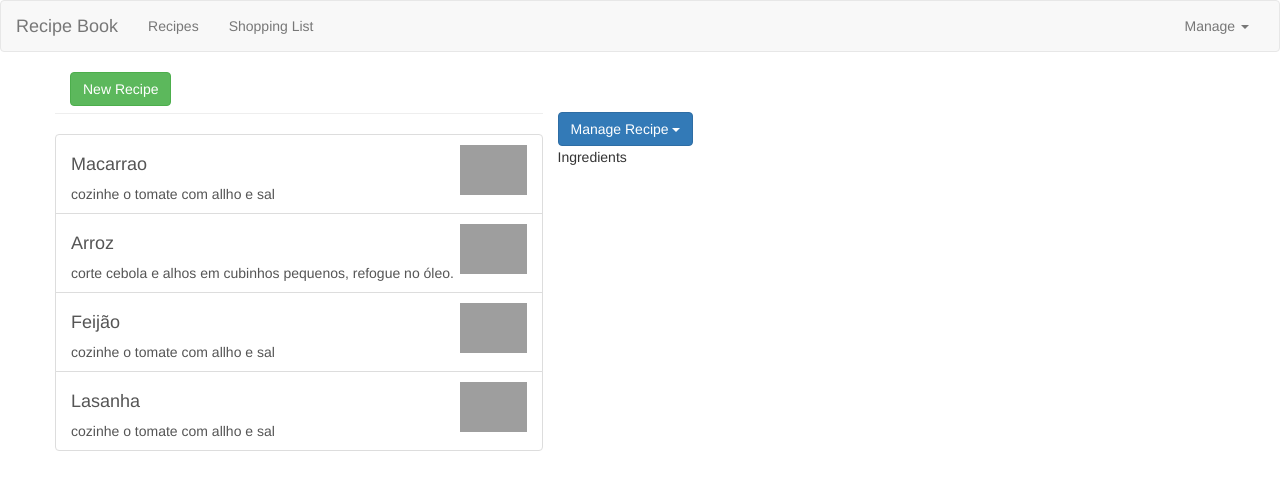
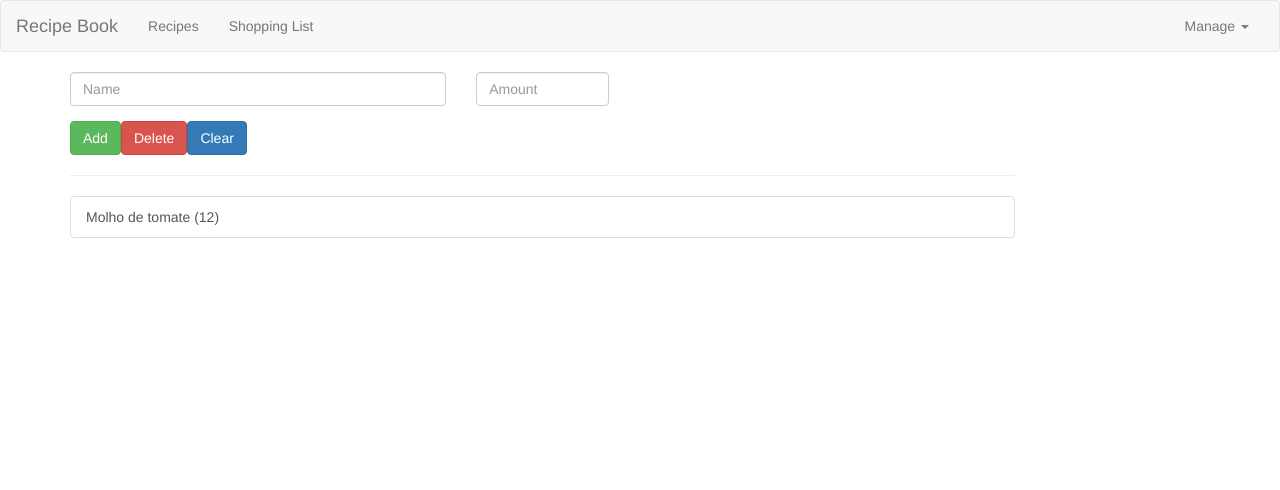
Before and after one commit to CibeleMartins/shoppingIngredients, an Angular app: page /shoppList in a window 1280 px wide. Before the commit this address led to /. Shown: the top 490 px of the page. Built offline with nearby package versions, Linux system fonts and the light colour scheme; grey boxes are pictures that could not be loaded.

Commit message:
🚧 feat: Implement routes

```diff
--- a/src/app/app-routing.module.ts
+++ b/src/app/app-routing.module.ts
@@ -1,8 +1,12 @@
 import { NgModule } from '@angular/core';
 import { RouterModule, Routes } from '@angular/router';
 
+import { RecipesComponent } from './components/recipes/recipes.component';
+import { ShoppingListComponent } from './components/shopping-list/shopping-list.component';
+
 const routes: Routes = [
-
+  {path: '', component: RecipesComponent},
+  {path: 'shoppList', component: ShoppingListComponent}
 ];
 
 @NgModule({
--- a/src/app/app.component.html
+++ b/src/app/app.component.html
@@ -4,8 +4,9 @@
   <div class="row">
 
     <div class="col-md-12">
-      <app-recipes *ngIf="loadedFeature === 'recipe'"></app-recipes>
-      <app-shopping-list *ngIf="loadedFeature === 'shopping-list'"></app-shopping-list>
+      <!-- <app-recipes *ngIf="loadedFeature === 'recipe'"></app-recipes>
+      <app-shopping-list *ngIf="loadedFeature === 'shopping-list'"></app-shopping-list> -->
+      <router-outlet></router-outlet>
     </div>
   </div>
 
--- a/src/app/app.component.ts
+++ b/src/app/app.component.ts
@@ -6,7 +6,7 @@ import { Component } from '@angular/core';
   styleUrls: ['./app.component.css']
 })
 export class AppComponent {
-  title = 'shoppIngredients';
+  title = 'Shopp Ingredients';
 
   loadedFeature = 'recipe';
 
--- a/src/app/components/header/header.component.html
+++ b/src/app/components/header/header.component.html
@@ -9,8 +9,8 @@
 
         <div class="navbar-collapse" [class.collapse]="collapsed" (window:resize)="collapsed = true">
             <ul class="nav navbar-nav">
-                <li href="#"(click)="toSelect('recipe')"><a>Recipes</a></li>
-                <li href="#" (click)="toSelect('shopping-list')"><a>Shopping List</a></li>
+                <li href="#" routerLink="/"><a>Recipes</a></li>
+                <li href="#" routerLink="/shoppList"><a>Shopping List</a></li>
             </ul>
 
             <ul class="nav navbar-nav navbar-right">
--- a/src/app/components/shopping-list/shopping-list-edit/shopping-list-edit.component.html
+++ b/src/app/components/shopping-list/shopping-list-edit/shopping-list-edit.component.html
@@ -4,17 +4,27 @@
         <form>
             <div class="row">
                 <div class="col-sm-5 form-group">
-                    <input placeholder="Name" type="text" class="form-control"/>
+                    <input
+                    placeholder="Name"
+                    type="text"
+                    class="form-control"
+                    #inputNameIngredient
+                    />
                 </div>
 
                 <div class="col-sm-2 form-group">
-                    <input placeholder="Amount" type="number" class="form-control"/>
+                    <input
+                    #inputAmountIngredient
+                    placeholder="Amount"
+                    type="number"
+                    class="form-control"/>
                 </div>
+
             </div>
 
             <div class="row">
                 <div class="col-xs-12">
-                    <button class="btn btn-success" type="submit">Add</button>
+                    <button class="btn btn-success" type="submit" (click)="onAddItem()">Add</button>
                     <button class="btn btn-danger">Delete</button>
                     <button class="btn btn-primary">Clear</button>
                 </div>
--- a/src/app/components/shopping-list/shopping-list-edit/shopping-list-edit.component.ts
+++ b/src/app/components/shopping-list/shopping-list-edit/shopping-list-edit.component.ts
@@ -1,4 +1,5 @@
-import { Component, OnInit } from '@angular/core';
+import { Component, ElementRef, EventEmitter, OnInit, Output, ViewChild} from '@angular/core';
+import { Ingredients } from '../../shared/ingredients.model';
 
 @Component({
   selector: 'app-shopping-list-edit',
@@ -7,9 +8,27 @@ import { Component, OnInit } from '@angular/core';
 })
 export class ShoppingListEditComponent implements OnInit {
 
+  @ViewChild ("inputNameIngredient", {static: true}) inputNameIngredient : ElementRef;
+  @ViewChild ("inputAmountIngredient", {static: true}) inputAmountIngredient : ElementRef;
+
+  @Output() ingredientAdded = new EventEmitter<Ingredients>();
+
   constructor() { }
 
   ngOnInit(): void {
   }
 
+  onAddItem() {
+
+    const nameIngredient = this.inputAmountIngredient.nativeElement.value;
+    const amountIngredient = this.inputAmountIngredient.nativeElement.value;
+
+    const newIngredient = new Ingredients(nameIngredient, amountIngredient);
+
+
+    this.ingredientAdded.emit(newIngredient)
+
+  }
+
+
 }
--- a/src/app/components/shopping-list/shopping-list.component.html
+++ b/src/app/components/shopping-list/shopping-list.component.html
@@ -1,6 +1,6 @@
 <div class="row">
     <div class="col-xs-10">
-        <app-shopping-list-edit></app-shopping-list-edit>
+        <app-shopping-list-edit (ingredientAdded)="onIngredientAdded($event)"></app-shopping-list-edit>
         <hr>
         <ul class="list-group">
             <a *ngFor="let ingredient of ingredients" class="list-group-item" style="cursor: pointer;">
--- a/src/app/components/shopping-list/shopping-list.component.ts
+++ b/src/app/components/shopping-list/shopping-list.component.ts
@@ -17,4 +17,9 @@ export class ShoppingListComponent implements OnInit {
   ngOnInit(): void {
   }
 
+  onIngredientAdded(ingredient: Ingredients) {
+
+    this.ingredients.push(ingredient)
+  }
+
 }
```
